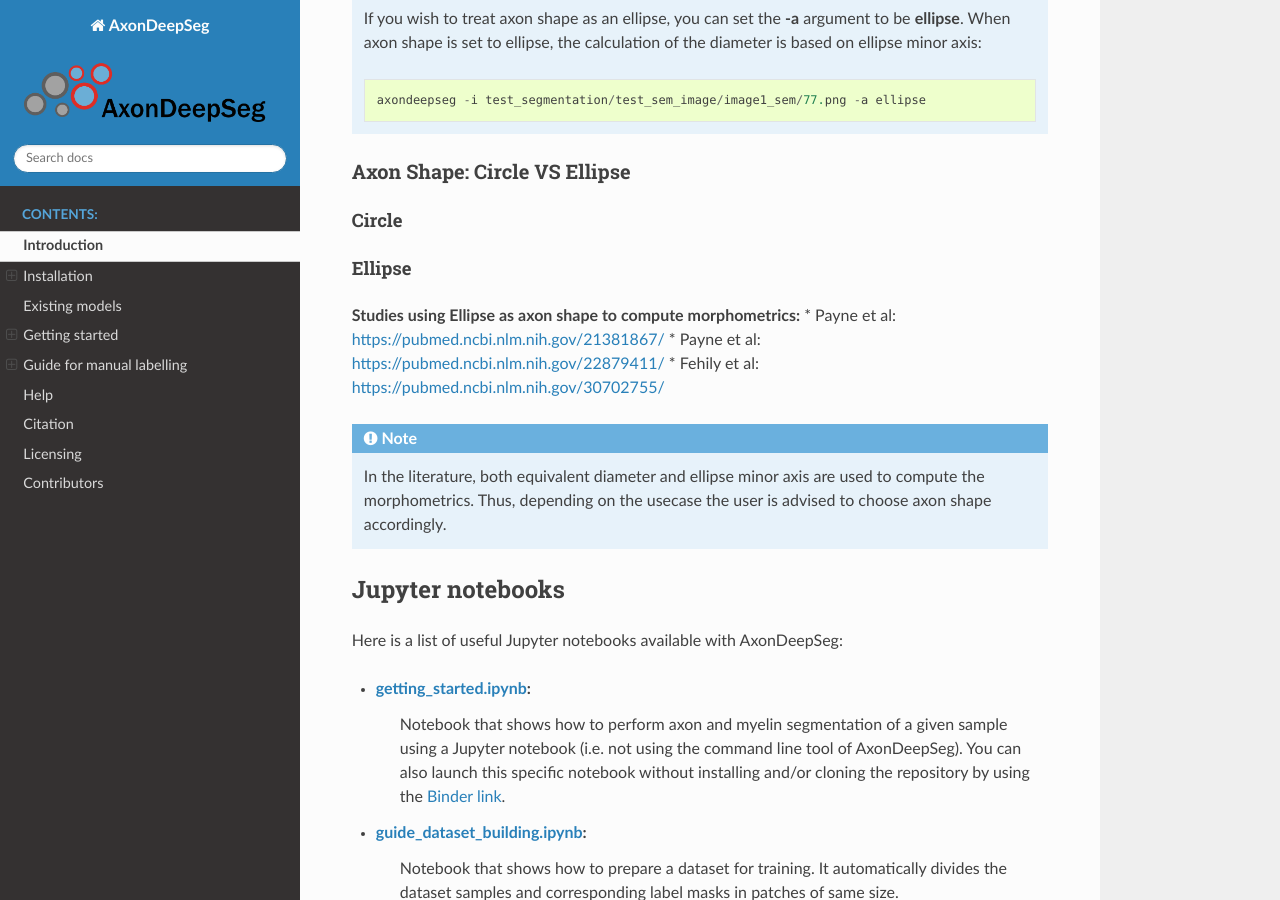
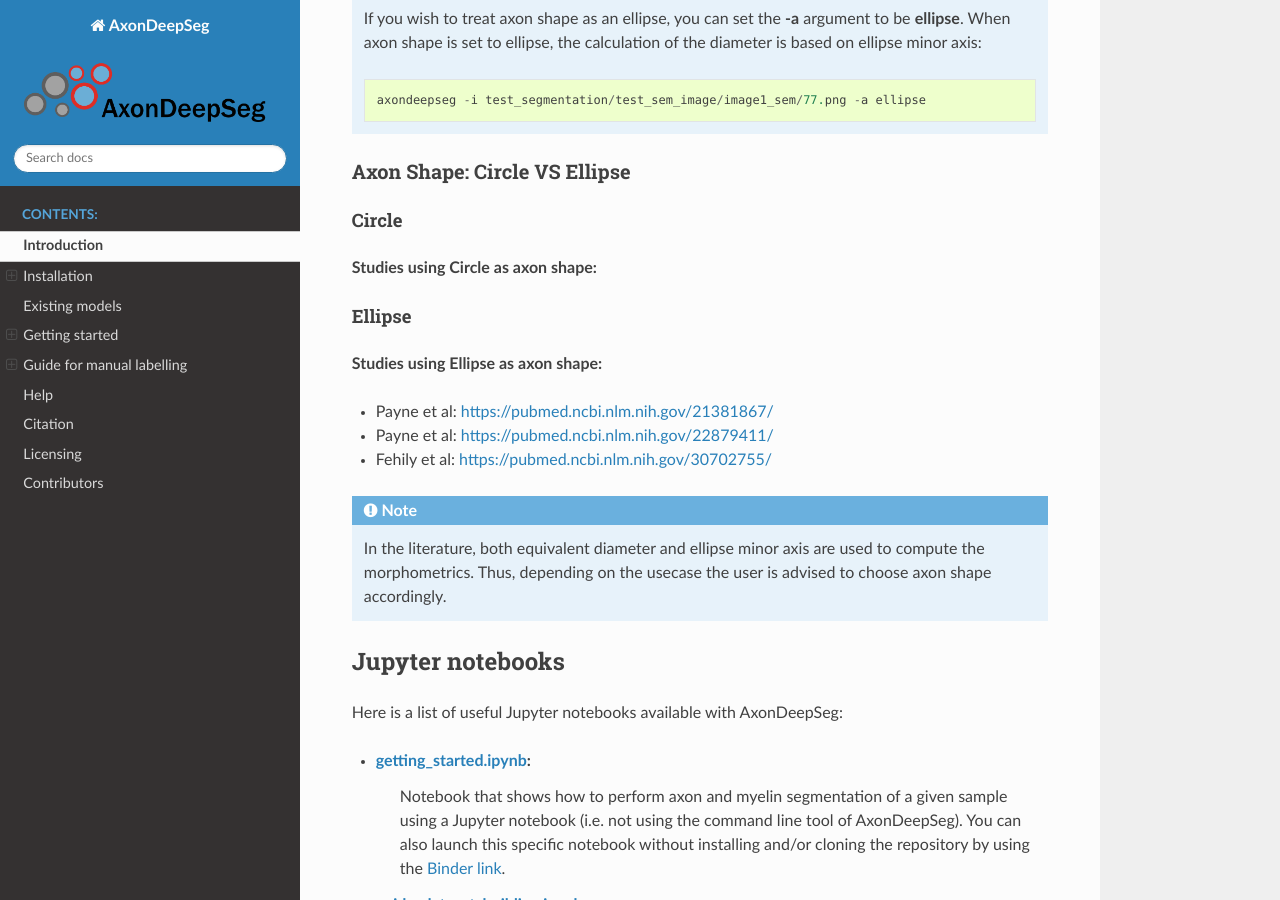
Before and after one commit to axondeepseg/axondeepseg, a Sphinx documentation site: the page built from docs/source/documentation.rst, in a window 1280 px wide and 900 px high, scrolled down 11789 px. Built offline with Sphinx 7.4.7 and the Read the Docs theme 2.0.0, drawn with Linux system fonts in a browser that asks for light colours.

Commit message:
Documentation: Fix formatting of studies (Ellipse)

```diff
--- a/docs/source/documentation.rst
+++ b/docs/source/documentation.rst
@@ -358,11 +358,13 @@ Axon Shape: Circle VS Ellipse
 
 Circle
 ^^^^^^
+**Studies using Circle as axon shape:**
 
 
 Ellipse
 ^^^^^^^
-**Studies using Ellipse as axon shape to compute morphometrics:**
+**Studies using Ellipse as axon shape:**
+
 * Payne et al: https://pubmed.ncbi.nlm.nih.gov/21381867/
 * Payne et al: https://pubmed.ncbi.nlm.nih.gov/22879411/
 * Fehily et al: https://pubmed.ncbi.nlm.nih.gov/30702755/
```
